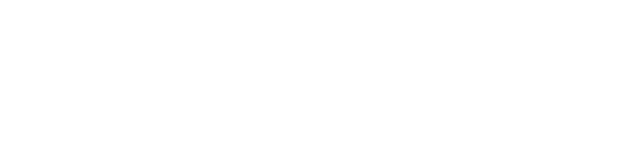
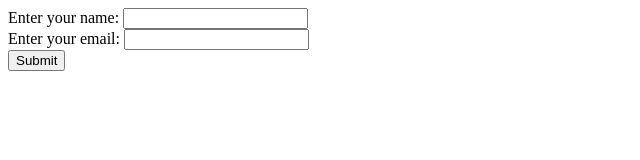
Before and after one commit to kunal8s/MOSDAC-BY-INIT, a plain HTML site: page index.html in a window 1280 px wide. Shown: the whole page, without its empty margins (0-640 px from the left). Drawn offline with Linux system fonts and the light colour scheme.

Commit message:
Proper form code

```diff
--- a/index.html
+++ b/index.html
@@ -6,6 +6,16 @@
     <title>This is done by init</title>
 </head>
 <body>
-
+    <div>
+        <form action="/submit" method="post">
+            <label for="name">Enter your name:</label>
+            <input type="text" name="name" id="">
+            <br>
+            <label for="email">Enter your email:</label>
+            <input type="email" name="email" id="">
+            <br>
+            <button type="submit">Submit</button>
+        </form>
+    </div>
 </body>
 </html>
```
